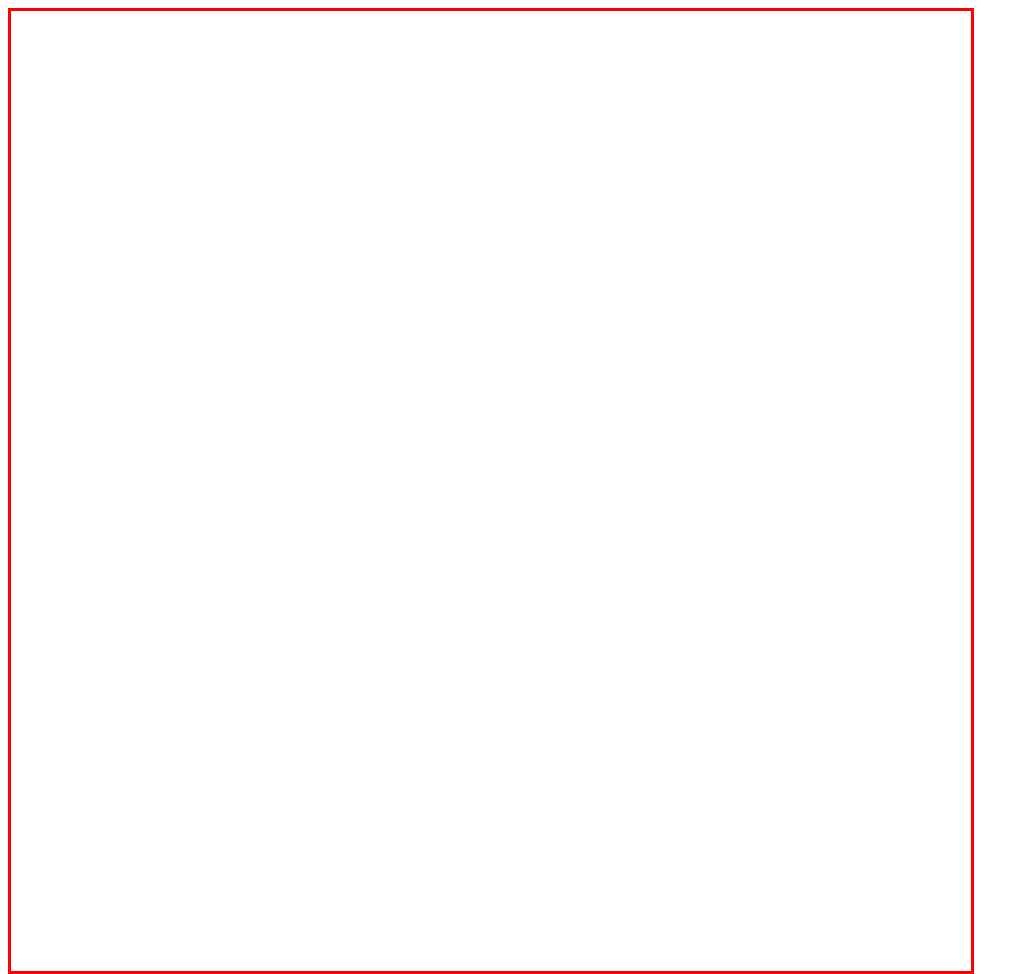
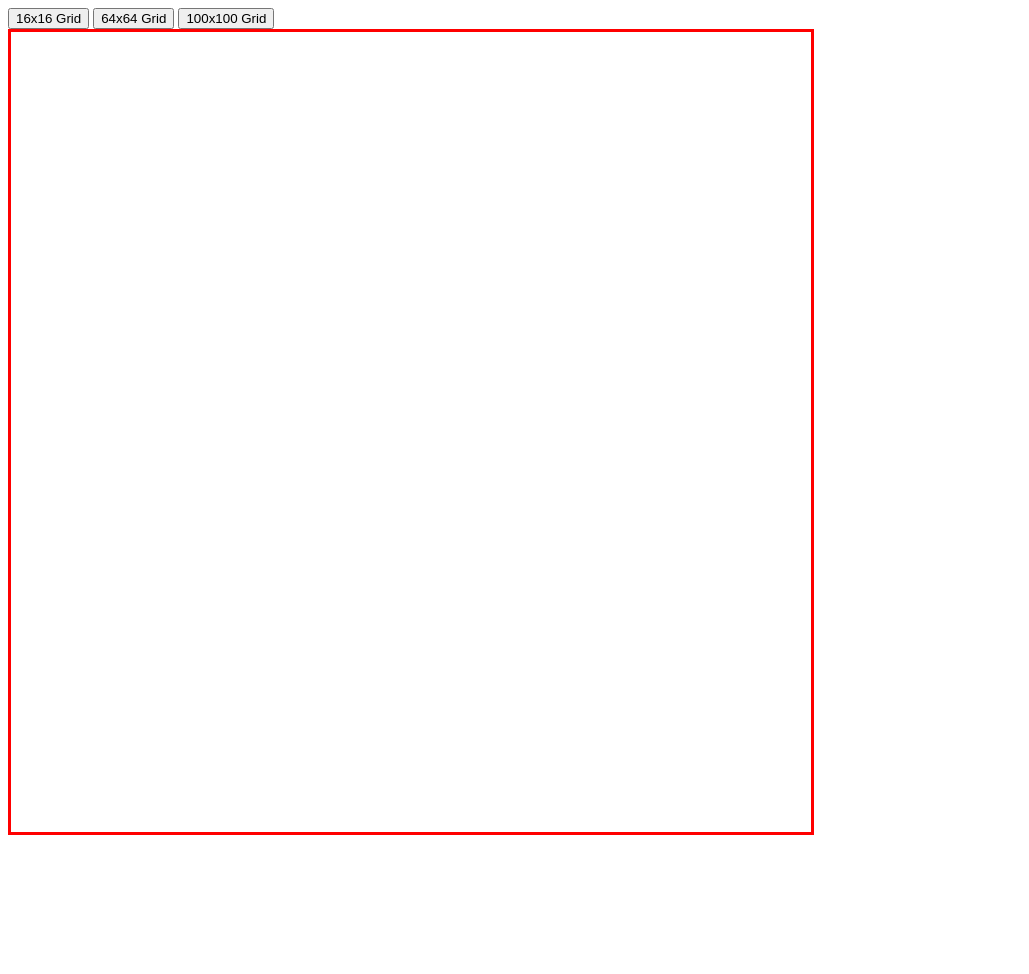
Before and after one commit to KyleA99/odin-etch-a-sketch, a plain HTML site: page index.html in a window 1280 px wide. Shown: the whole page, without its empty margins (0-1029 px from the left). After the commit the page ends 843 px from the top, so only its background shows below. Drawn offline with Linux system fonts and the light colour scheme.

Commit message:
Add grid resizing buttons

```diff
--- a/index.html
+++ b/index.html
@@ -10,6 +10,14 @@
 <body>
     <script src="script.js" defer></script>
 
+    <div id="grid-size-selection">
+        <div id="buttons-div">
+            <button type="16x16">16x16 Grid</button>
+            <button type="64x64">64x64 Grid</button>
+            <button type="100x100">100x100 Grid</button>
+        </div>
+    </div>
+
     <div id="grid-container">
     </div>
 </body>
--- a/styles.css
+++ b/styles.css
@@ -2,7 +2,6 @@
     display: grid;
     grid-template-columns: 6.25% 6.25% 6.25% 6.25% 6.25% 6.25% 6.25% 6.25% 6.25% 6.25% 6.25% 6.25% 6.25% 6.25% 6.25% 6.25%;
     border: solid red;
-    height: 960px;
-    width: 960px;
-
+    height: 800px;
+    width: 800px;
 }
```
